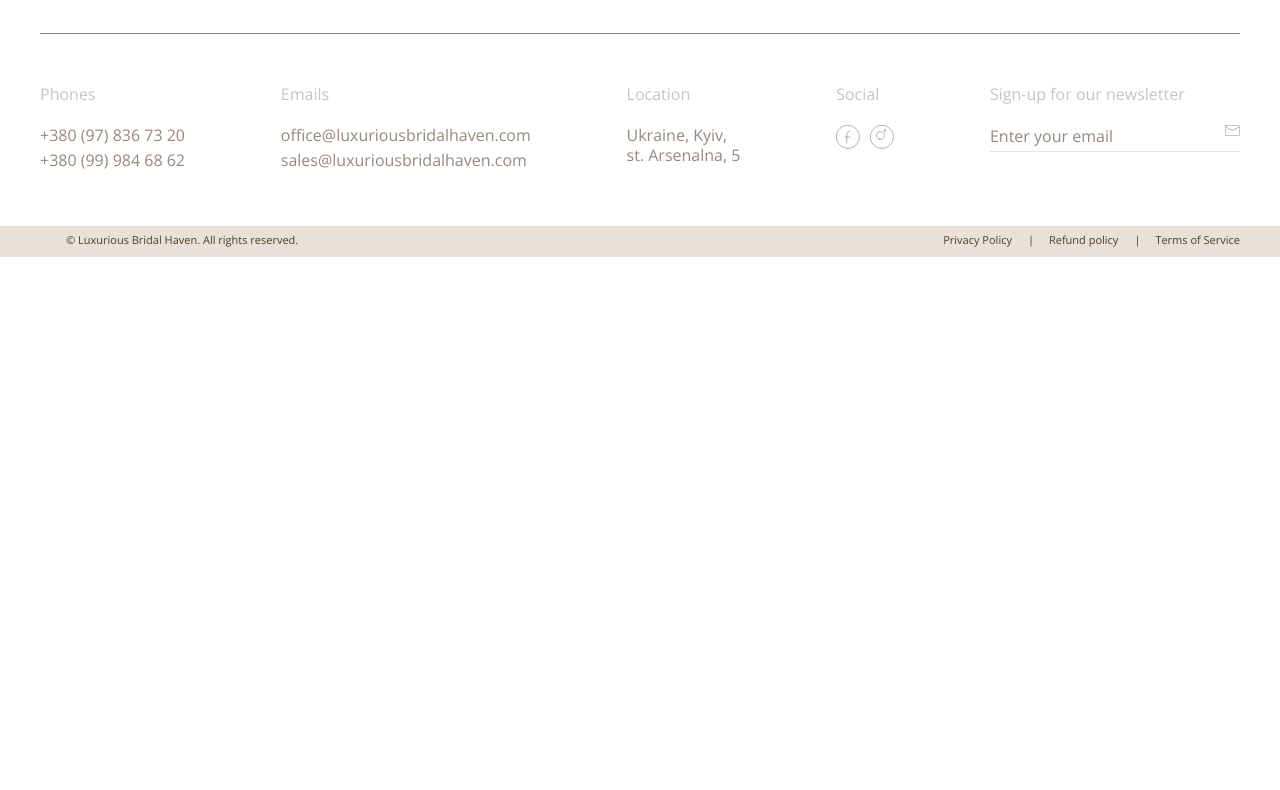
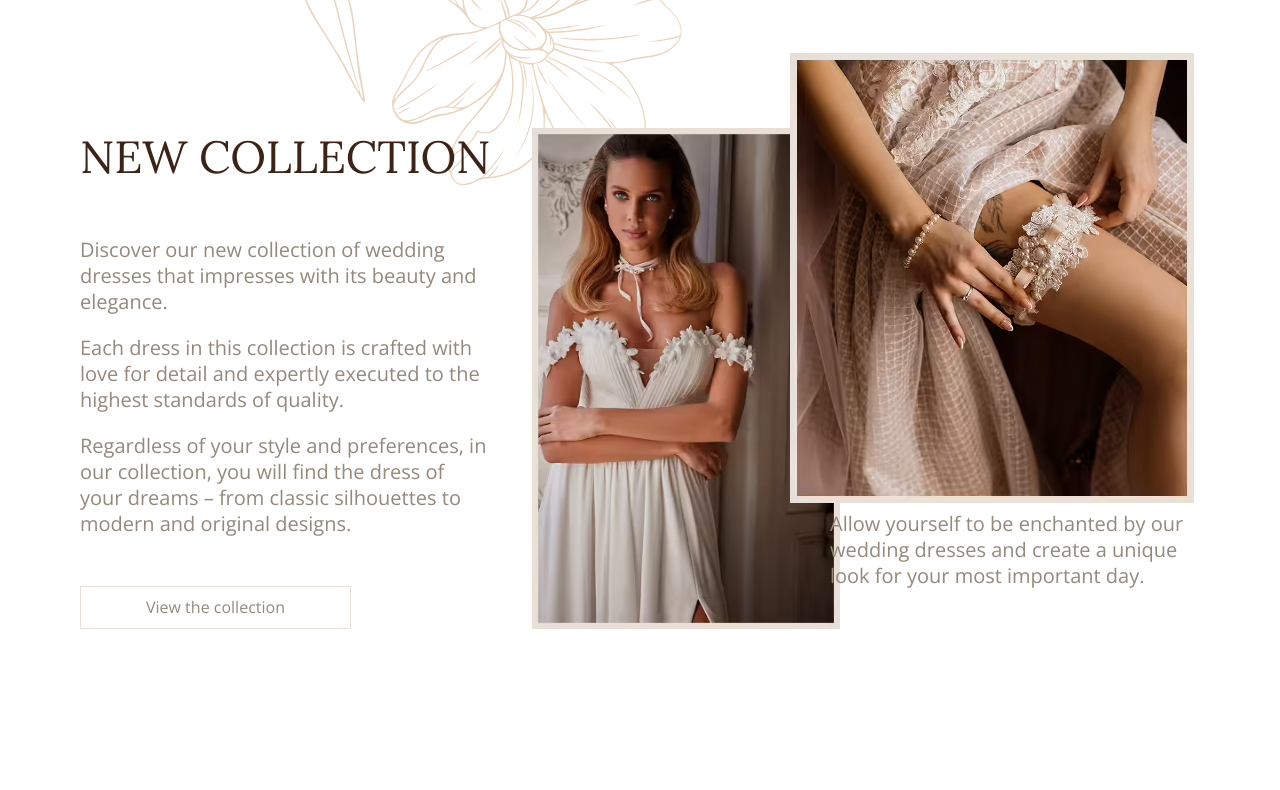
Before and after one commit to Vikitoria1/bridal-haven, a website: page app/pages/index.html in a window 1280 px wide. Shown: the part 967-1757 px from the top of the page. Before the commit the page ends 1224 px from the top, so only its background shows below. Drawn offline with nearby package versions, Linux system fonts and the light colour scheme; files that its build step writes are made by us from their sources; files whose address does not match are found by name.

Commit message:
added section new-collection

```diff
--- a/app/pages/index.html
+++ b/app/pages/index.html
@@ -2,9 +2,9 @@
 <!--=include header.html  -->
 <main class="main">
   <section class="top" style="background-image: image-set(
-    url('../images/top-bg.avif') type('image/avif'),
-    url('../images/top-bg.webp') type('image/webp'),
-    url('../images/top-bg.jpg')
+    url('images/top-bg.avif') type('image/avif'),
+    url('images/top-bg.webp') type('image/webp'),
+    url('images/top-bg.jpg')
     );">
     <div class="container">
       <div class="top__inner">
@@ -17,5 +17,46 @@
       </div>
     </div>
   </section>
+  <section class="new-collection">
+    <div class="container">
+      <div class="new-collection__inner">
+        <div class="new-collection__content">
+          <h2 class="new-collection__title">
+            NEW COLLECTION
+          </h2>
+          <p class="new-collection__text">
+            Discover our new collection of wedding dresses that impresses with its beauty and elegance.
+          </p>
+          <p class="new-collection__text">
+            Each dress in this collection is crafted with love for detail and expertly executed to the highest standards
+            of quality.
+          </p>
+          <p class="new-collection__text">
+            Regardless of your style and preferences, in our collection, you will find the dress of your dreams – from
+            classic
+            silhouettes to modern and original designs.
+          </p>
+          <a class="new-collection__link" href="#">
+            View the collection
+          </a>
+        </div>
+        <picture class="new-collection__img">
+          <source srcset="images/new-coll-1.avif" type="image/avif">
+          <source srcset="images/new-coll-1.webp" type="image/webp">
+          <img src="images/new-coll-1.jpg" alt="girl in dress">
+        </picture>
+        <div class="new-collection__box">
+          <picture class="new-collection__box-img">
+            <source srcset="images/new-coll-2.avif" type="image/avif">
+            <source srcset="images/new-coll-2.webp" type="image/webp">
+            <img src="images/new-coll-2.jpg" alt="girl in dress">
+          </picture>
+          <p class="new-collection__caption">
+            Allow yourself to be enchanted by our wedding dresses and create a unique look for your most important day.
+          </p>
+        </div>
+      </div>
+    </div>
+  </section>
 </main>
 <!--=include footer.html  -->
--- a/app/scss/style.scss
+++ b/app/scss/style.scss
@@ -168,6 +168,7 @@ body {
   min-height: 90vh;
   background-repeat: no-repeat;
   background-size: cover;
+
   &__inner {
     display: flex;
     flex-direction: column;
@@ -194,3 +195,69 @@ body {
     align-self: start;
   }
 }
+
+.new-collection {
+  background-image: url('../images/top-decor.svg');
+  background-repeat: no-repeat;
+  background-position: 230px -40%;
+
+  &__inner {
+    padding: 150px 0;
+    display: flex;
+  }
+
+  &__content {
+    max-width: 492px;
+    padding: 75px 40px 0 40px;
+    display: flex;
+    flex-direction: column;
+  }
+
+  &__title {
+    @extend %lora-400;
+    font-size: 45px;
+    margin-bottom: 50px;
+    text-transform: uppercase;
+  }
+
+  &__text {
+    margin-bottom: 20px;
+    color: vars.$color-text-muted;
+  }
+
+  &__link {
+    margin-top: auto;
+    font-size: 16px;
+    color: vars.$color-text-muted;
+    padding: 10px 65px;
+    border: 1px solid vars.$bg-primary;
+    align-self: start;
+  }
+
+  &__img {
+    padding-top: 75px;
+  }
+
+  &__box {
+    position: relative;
+    display: flex;
+    margin-left: -50px;
+    flex-direction: column;
+    max-width: 450px;
+    justify-content: flex-end;
+  }
+
+  &__box-img {
+    position: absolute;
+    top: 0;
+    left: 0;
+    width: 100%;
+    height: auto;
+  }
+
+  &__caption {
+    display: block;
+    margin: 40px;
+    color: vars.$color-text-muted;
+  }
+}
```
Also changed, not shown: app/images/new-coll-1.avif (added), app/images/new-coll-1.jpg (added), app/images/new-coll-1.webp (added), app/images/new-coll-2.avif (added), app/images/new-coll-2.jpg (added), app/images/new-coll-2.webp (added), app/images/nex-coll-1.avif (added), app/images/nex-coll-1.jpg (added), app/images/nex-coll-1.webp (added), app/images/nex-coll-2.avif (added), app/images/nex-coll-2.jpg (added), app/images/nex-coll-2.webp (added), app/images/src/new-coll-1.jpg (added), app/images/src/new-coll-2.jpg (added), 2 more files. Lines whose indentation alone changed are shown as unchanged.
